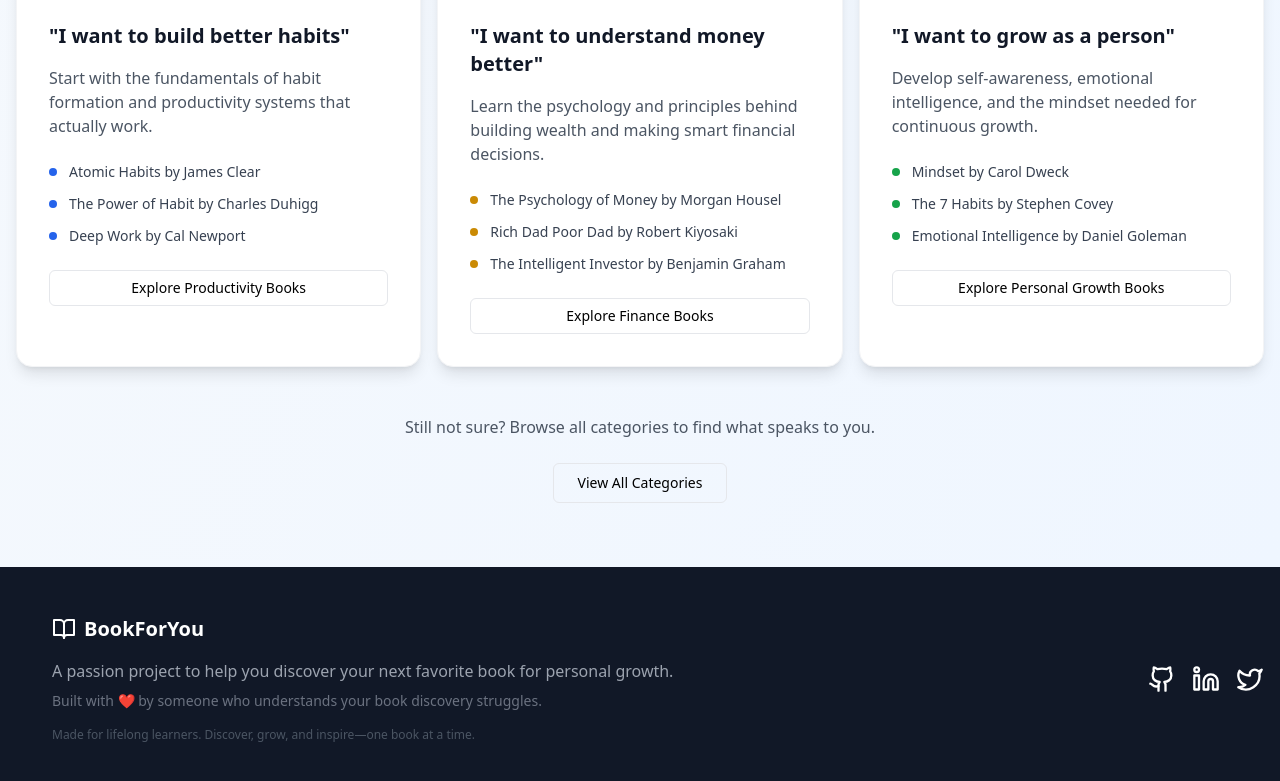
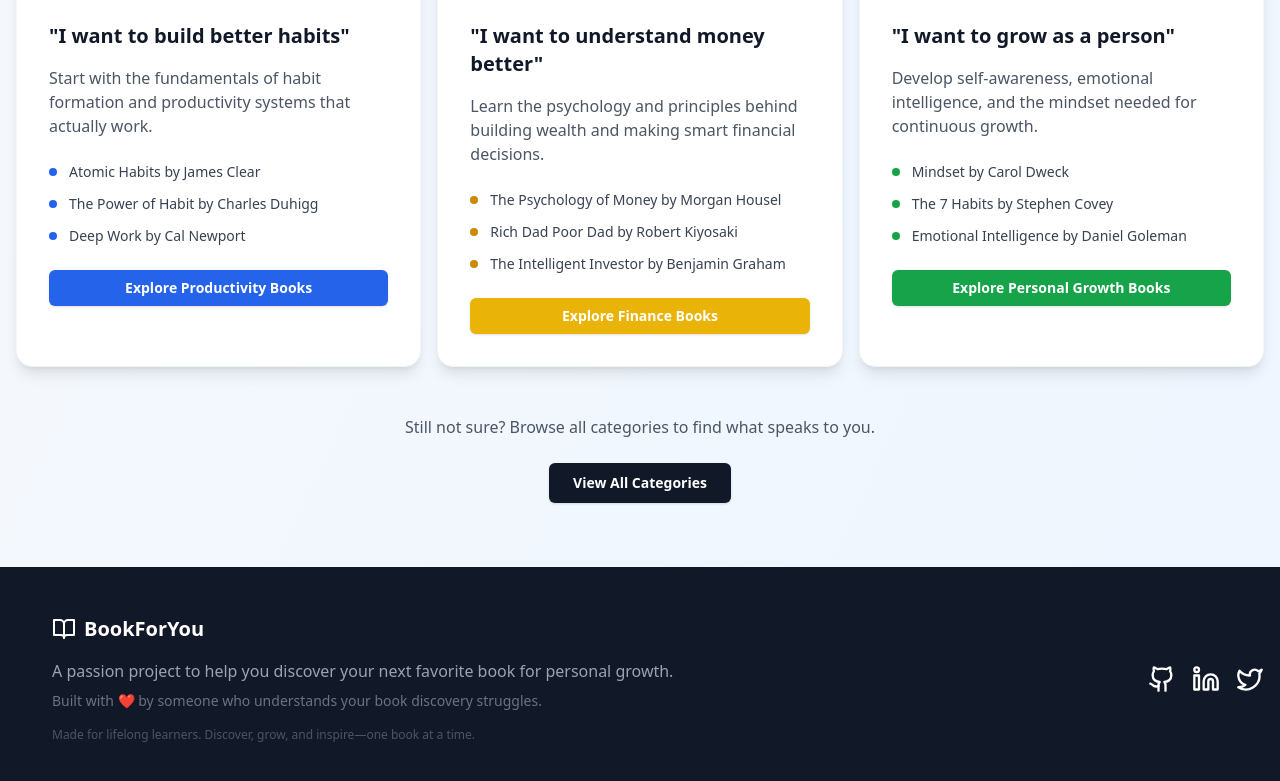
Before and after one commit to devlopersumit/BookPicker, a React (Vite) app: page / in a window 1280 px wide. Shown: the part 2318-3099 px from the top of the page. Built offline with nearby package versions, Linux system fonts and the light colour scheme.

Commit message:
updated NotSure section

```diff
--- a/src/Components/NotSure.jsx
+++ b/src/Components/NotSure.jsx
@@ -61,7 +61,7 @@
               <a
                 href="/category/productivity"
                 data-slot="button"
-                class="inline-flex items-center justify-center gap-2 whitespace-nowrap rounded-md text-sm font-medium transition-all disabled:pointer-events-none disabled:opacity-50 [&amp;_svg]:pointer-events-none [&amp;_svg:not([class*='size-'])]:size-4 shrink-0 [&amp;_svg]:shrink-0 outline-none focus-visible:border-ring focus-visible:ring-ring/50 focus-visible:ring-[3px] aria-invalid:ring-destructive/20 dark:aria-invalid:ring-destructive/40 aria-invalid:border-destructive border bg-background shadow-xs hover:bg-accent hover:text-accent-foreground dark:bg-input/30 dark:border-input dark:hover:bg-input/50 h-9 px-4 py-2 has-[&gt;svg]:px-3 w-full"
+                className="inline-flex items-center justify-center gap-2 whitespace-nowrap rounded-md text-sm font-semibold transition-all duration-300 bg-blue-600 text-white shadow hover:bg-blue-700 hover:scale-105 focus:outline-none focus:ring-2 focus:ring-blue-400 h-9 px-4 py-2 w-full"
               >
                 Explore Productivity Books
               </a>
@@ -114,7 +114,7 @@
               <a
                 href="/category/finance"
                 data-slot="button"
-                class="inline-flex items-center justify-center gap-2 whitespace-nowrap rounded-md text-sm font-medium transition-all disabled:pointer-events-none disabled:opacity-50 [&amp;_svg]:pointer-events-none [&amp;_svg:not([class*='size-'])]:size-4 shrink-0 [&amp;_svg]:shrink-0 outline-none focus-visible:border-ring focus-visible:ring-ring/50 focus-visible:ring-[3px] aria-invalid:ring-destructive/20 dark:aria-invalid:ring-destructive/40 aria-invalid:border-destructive border bg-background shadow-xs hover:bg-accent hover:text-accent-foreground dark:bg-input/30 dark:border-input dark:hover:bg-input/50 h-9 px-4 py-2 has-[&gt;svg]:px-3 w-full"
+                className="inline-flex items-center justify-center gap-2 whitespace-nowrap rounded-md text-sm font-semibold transition-all duration-300 bg-yellow-500 text-white shadow hover:bg-yellow-600 hover:scale-105 focus:outline-none focus:ring-2 focus:ring-yellow-400 h-9 px-4 py-2 w-full"
               >
                 Explore Finance Books
               </a>
@@ -167,7 +167,7 @@
               <a
                 href="/category/personal-growth"
                 data-slot="button"
-                class="inline-flex items-center justify-center gap-2 whitespace-nowrap rounded-md text-sm font-medium transition-all disabled:pointer-events-none disabled:opacity-50 [&amp;_svg]:pointer-events-none [&amp;_svg:not([class*='size-'])]:size-4 shrink-0 [&amp;_svg]:shrink-0 outline-none focus-visible:border-ring focus-visible:ring-ring/50 focus-visible:ring-[3px] aria-invalid:ring-destructive/20 dark:aria-invalid:ring-destructive/40 aria-invalid:border-destructive border bg-background shadow-xs hover:bg-accent hover:text-accent-foreground dark:bg-input/30 dark:border-input dark:hover:bg-input/50 h-9 px-4 py-2 has-[&gt;svg]:px-3 w-full"
+                className="inline-flex items-center justify-center gap-2 whitespace-nowrap rounded-md text-sm font-semibold transition-all duration-300 bg-green-600 text-white shadow hover:bg-green-700 hover:scale-105 focus:outline-none focus:ring-2 focus:ring-green-400 h-9 px-4 py-2 w-full"
               >
                 Explore Personal Growth Books
               </a>
@@ -180,7 +180,7 @@
             <a
               href="/categories"
               data-slot="button"
-              class="inline-flex items-center justify-center gap-2 whitespace-nowrap text-sm font-medium transition-all disabled:pointer-events-none disabled:opacity-50 [&amp;_svg]:pointer-events-none [&amp;_svg:not([class*='size-'])]:size-4 shrink-0 [&amp;_svg]:shrink-0 outline-none focus-visible:border-ring focus-visible:ring-ring/50 focus-visible:ring-[3px] aria-invalid:ring-destructive/20 dark:aria-invalid:ring-destructive/40 aria-invalid:border-destructive border bg-background shadow-xs hover:bg-accent hover:text-accent-foreground dark:bg-input/30 dark:border-input dark:hover:bg-input/50 h-10 rounded-md px-6 has-[&gt;svg]:px-4"
+              className="inline-flex items-center justify-center gap-2 whitespace-nowrap text-sm font-semibold transition-all duration-300 bg-gray-900 text-white shadow hover:bg-gray-800 hover:scale-105 focus:outline-none focus:ring-2 focus:ring-gray-400 h-10 rounded-md px-6"
             >
               View All Categories
             </a>
@@ -191,4 +191,4 @@
   );
 }
 
-export default NotSure
+export default NotSure;
```
